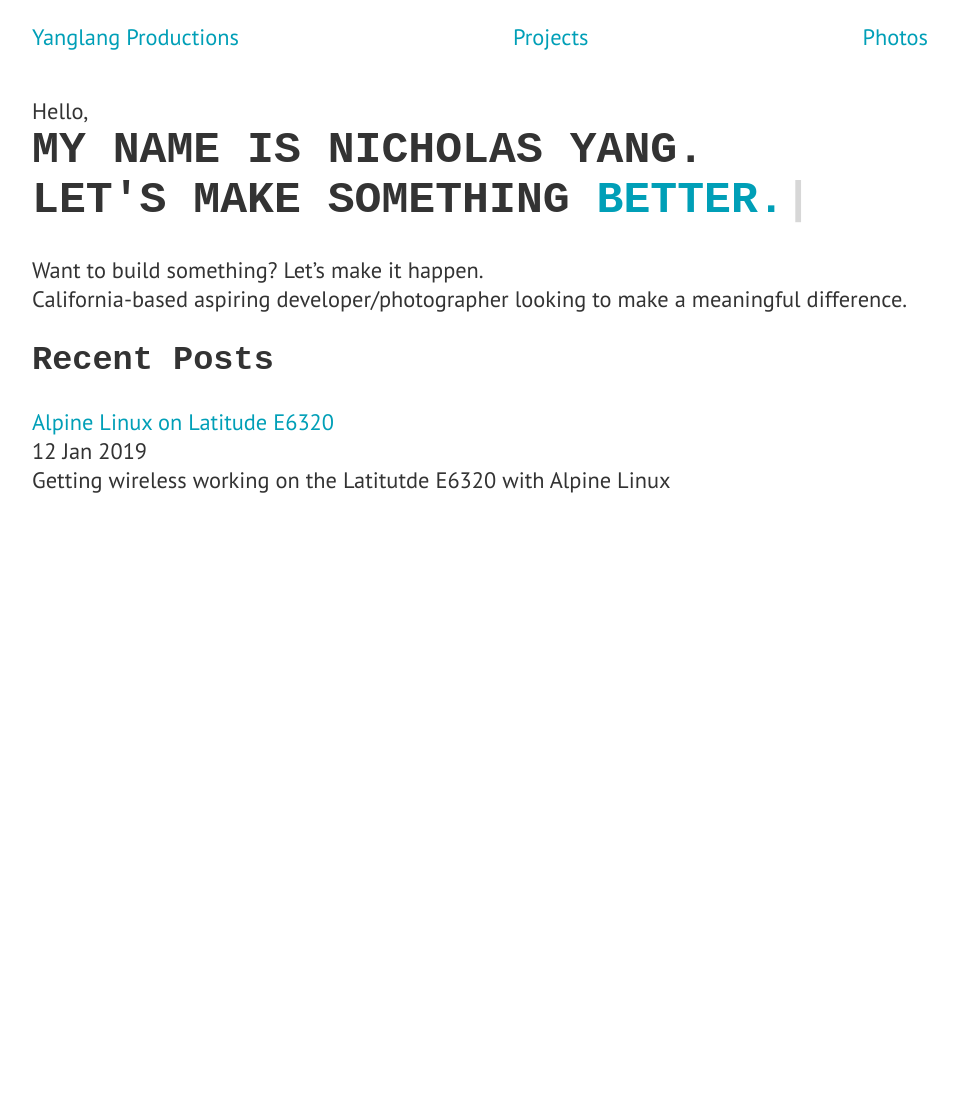
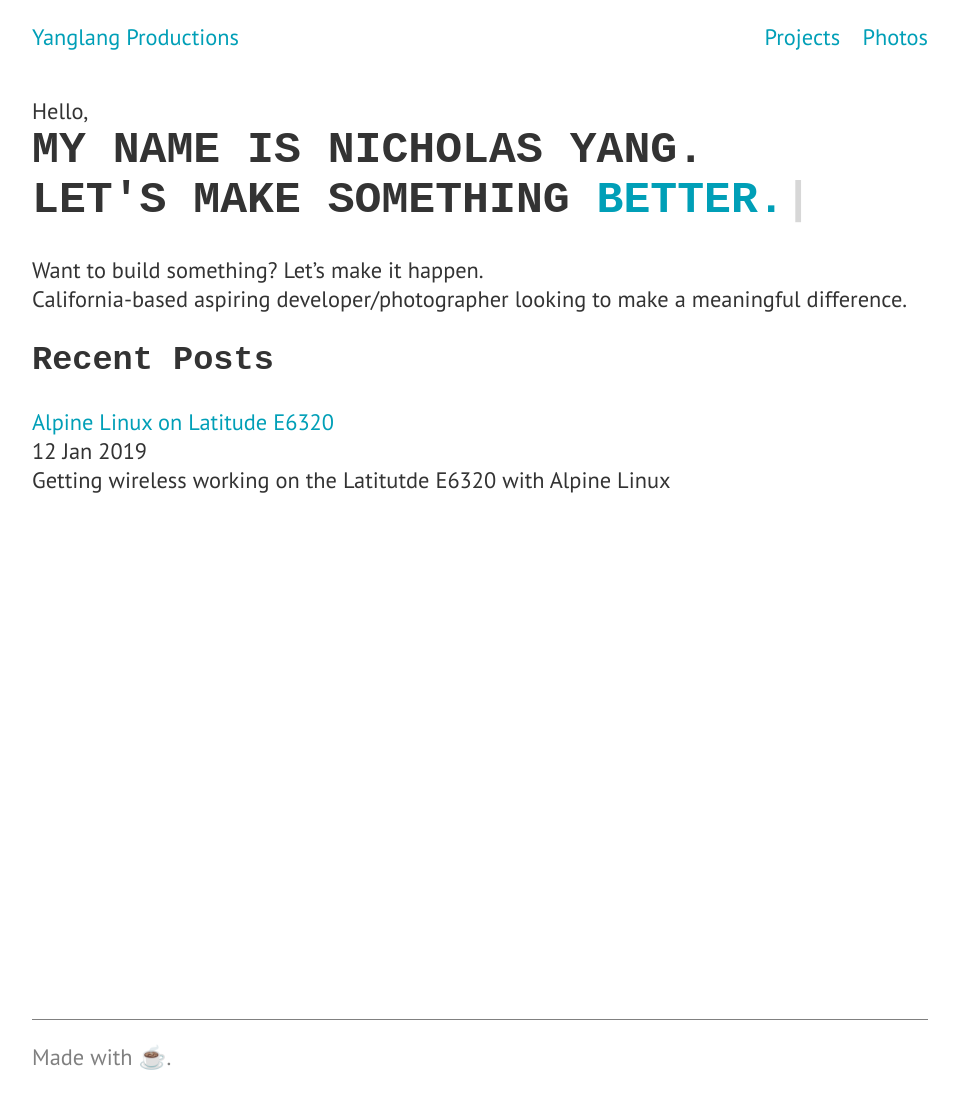
Before and after one commit to guppy0130/website, a Jekyll site: the page built from index.md, in a window 1280 px wide. Shown: the whole page, without its empty margins (160-1118 px from the left). Built offline with Jekyll 4.4.1, drawn with Linux system fonts in a browser that asks for light colours; some web fonts are replaced; before the commit the page ends 900 px from its top, so only the background shows below that.

Commit message:
[sw/footer] sw updates, add footer

```diff
--- /dev/null
+++ b/_includes/footer.html
@@ -0,0 +1,3 @@
+<footer>
+    Made with ☕.
+</footer>
--- a/_includes/nav.html
+++ b/_includes/nav.html
@@ -1,8 +1,11 @@
 <nav>
     <a href="/">{{ site.title }}</a>
+    <div class="separator"></div>
 
     {% assign nav_elems = site.pages | where: "nav", true %}
     {% for nav_elem in nav_elems %}
-    <a href="{{ nav_elem.url }}">{{ nav_elem.title }}</a>
+    <a href="{{ nav_elem.url }}" class="link">{{ nav_elem.title }}</a>
     {% endfor %}
 </nav>
+
+{% include update-ready.html %}
--- /dev/null
+++ b/_includes/update-ready.html
@@ -0,0 +1,3 @@
+<div id="refresh-notif">
+    New content, please refresh!
+</div>
--- a/_layouts/no-margin.html
+++ b/_layouts/no-margin.html
@@ -15,7 +15,11 @@
 
 <body>
   {% include nav.html %}
+
   {{ content }}
+
+  {% include footer.html %}
+  {% include sw-client.html %}
 </body>
 
 </html>
--- /dev/null
+++ b/_sass/_footer.scss
@@ -0,0 +1,14 @@
+@import 'variables';
+
+footer {
+    width: 70%;
+    margin: 1em auto 2em;
+    color: lighten($bodyColor, 30%);
+    border-top: 1px solid lighten($bodyColor, 30%);
+    padding-top: 1em;
+
+    @media screen and (max-width: $small) {
+        flex-direction: column;
+        width: 85%;
+    }
+}
--- a/_sass/_nav.scss
+++ b/_sass/_nav.scss
@@ -7,9 +7,25 @@ nav {
     display: flex;
     justify-content: space-between;
 
+    .separator {
+        flex-grow: 2;
+    }
+
+    .link {
+        margin-left: 1em;
+    }
+
     @media screen and (max-width: $small) {
         flex-direction: column;
         width: 85%;
+
+        .separator {
+            display: none;
+        }
+
+        .link {
+            margin-left: initial;
+        }
 
         a {
             margin-bottom: 1em;
@@ -20,3 +36,9 @@ nav {
         }
     }
 }
+
+#refresh-notif {
+    display: none;
+    text-align: center;
+    margin-bottom: 1em;
+}
--- a/_sass/no-margin.scss
+++ b/_sass/no-margin.scss
@@ -1,4 +1,5 @@
 @import 'nav';
+@import 'footer';
 
 body {
     background: $backgroundColor;
@@ -7,6 +8,10 @@ body {
     font-size: 1.4em;
     margin: 0;
     width: 100%;
+
+    .content {
+        min-height: 100vh;
+    }
 
     @media screen and (max-width: $tiny) {
         font-size: 1em;
--- a/sw.js
+++ b/sw.js
@@ -38,7 +38,6 @@ async function refresh(response) {
                 url: response.url,
                 eTag: response.headers.get('ETag')
             };
-            self.console.log(message);
             client.postMessage(JSON.stringify(message))
         });
     });
```
Also changed, not shown: _includes/sw-client.html (added, +50 -0 lines), index.md (+0 -43 lines), .markdownlint.yml.
